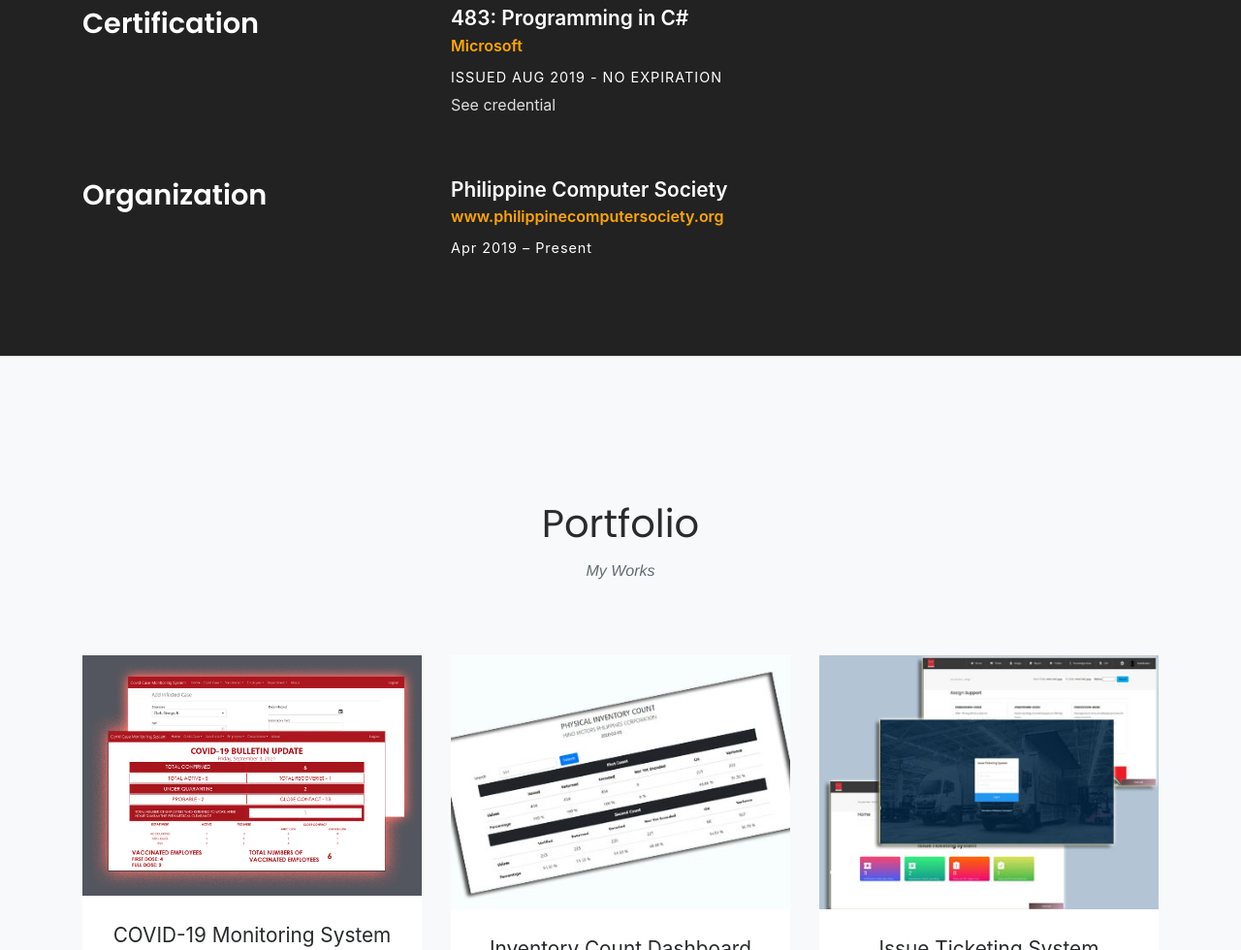
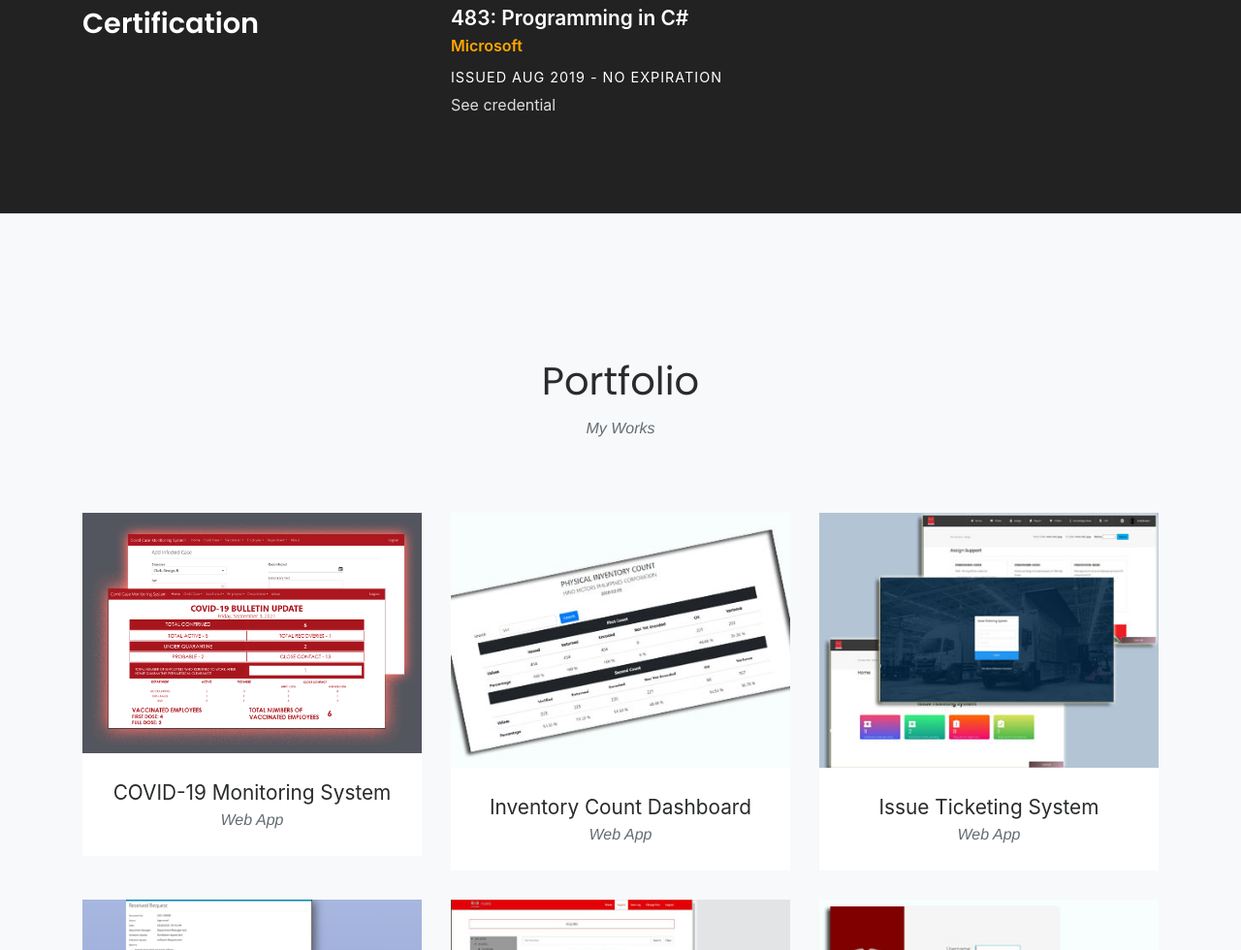
Before and after one commit to angeleealdueza/angeleealdueza-github.io, a plain HTML site: page index.html in a window 1280 px wide. Shown: the part 1893-2873 px from the top of the page at 97% size. Drawn offline with Linux system fonts and the light colour scheme; files whose address does not match are found by name; a web font is replaced by a local one.

Commit message:
remove organization

```diff
--- a/index.html
+++ b/index.html
@@ -241,19 +241,6 @@
               href="https://www.youracclaim.com/badges/a4a2ecce-fb15-4dee-b76c-dbb7cfc3b0ef/linked_in_profile">See
               credential</a>
 
-          </div>
-        </div><!-- col-sm-8 -->
-      </div><!-- row -->
-
-      <div class=" margin-t-10 row">
-        <div class="heading col-sm-4">
-          <h3><b>Organization</b></h3>
-        </div><!-- col-sm-4 -->
-        <div class="col-sm-8">
-          <div class="margin-b-50">
-            <h4><b>Philippine Computer Society</b></h4>
-            <h5 class="font-yellow"><b>www.philippinecomputersociety.org</b></h5>
-            <h6 class="margin-t-10">Apr 2019 – Present</h6>
           </div>
         </div><!-- col-sm-8 -->
       </div><!-- row -->
```
